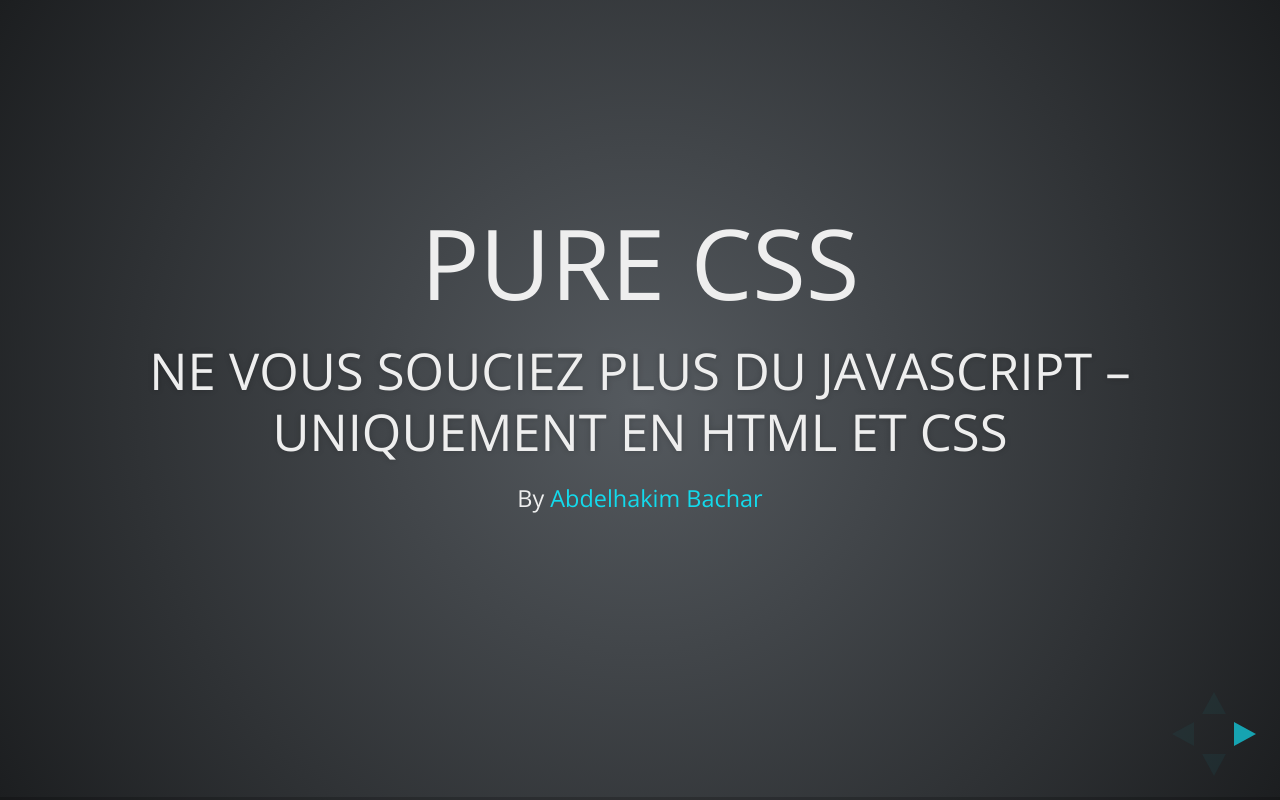
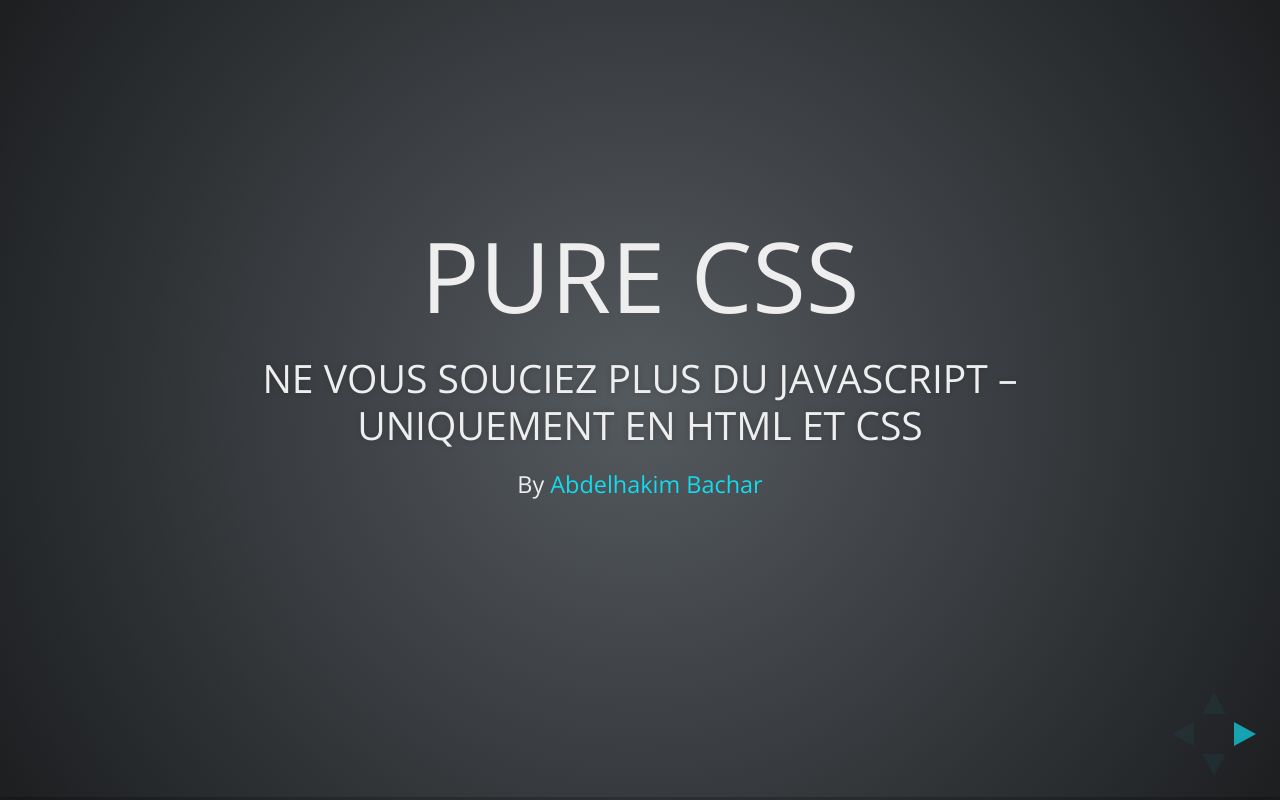
Before and after one commit to abachar/pure-css, a plain HTML site: page index.html in a window 1280 px wide. Drawn offline with nearby package versions, Linux system fonts and the light colour scheme.

Commit message:
Update index.html

```diff
--- a/index.html
+++ b/index.html
@@ -30,7 +30,7 @@
 			<div class="slides">
 				<section>
 					<h1>PURE CSS</h1>
-					<h3>Ne vous souciez plus du JavaScript – Uniquement en HTML et CSS</h3>
+					<h4>Ne vous souciez plus du JavaScript – Uniquement en HTML et CSS</h4>
 					<p>
 						<small>By <a href="http://www.abachar.fr">Abdelhakim Bachar</a></small>
 					</p>
```
